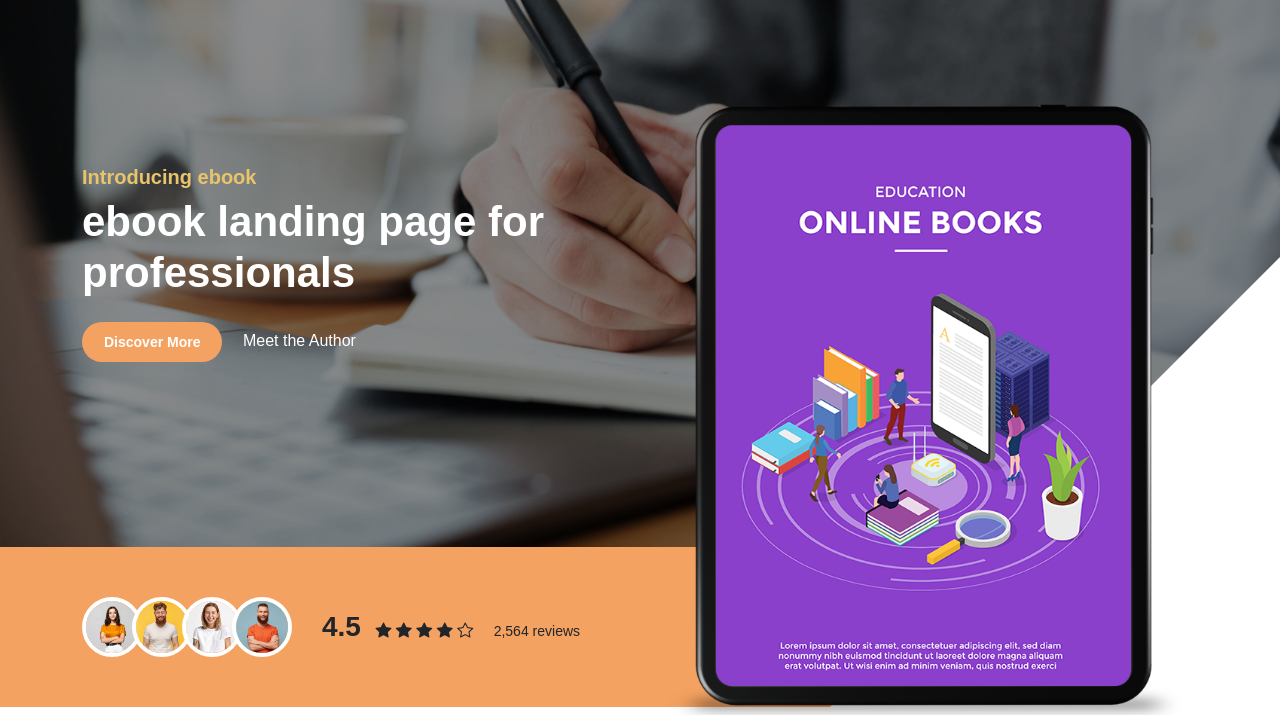
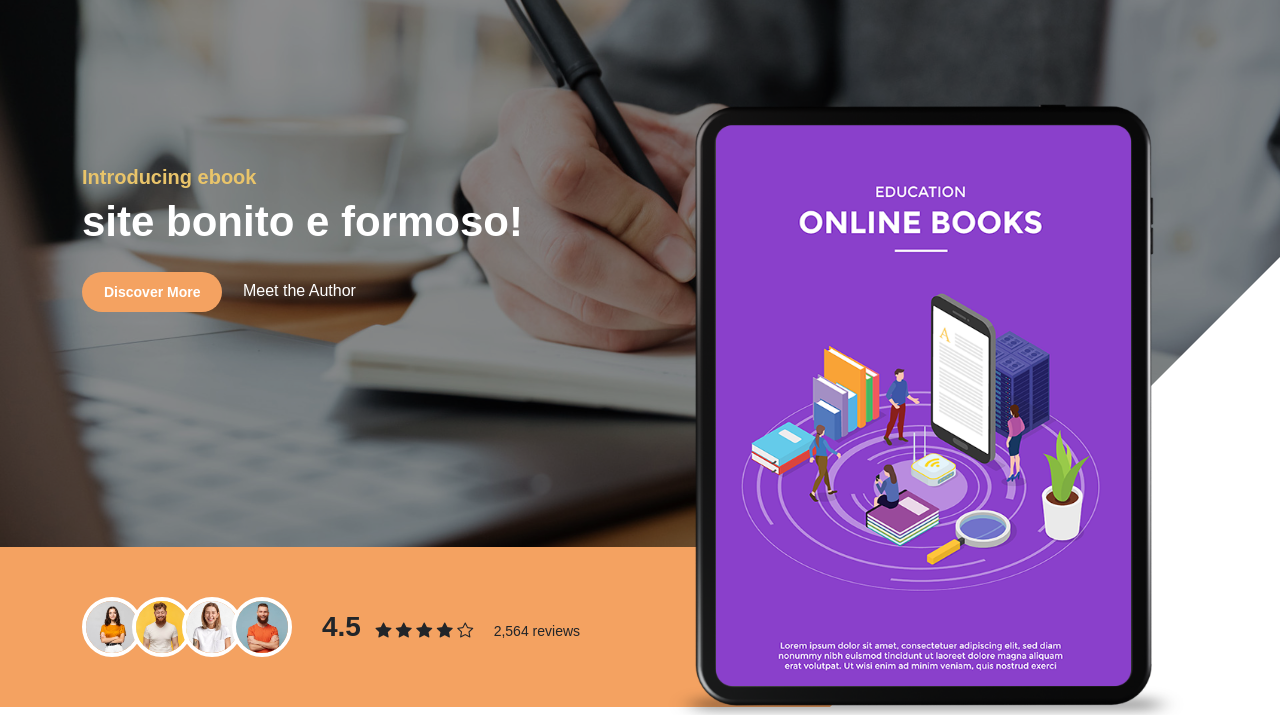
Before and after one commit to joaoraposo10/site, a plain HTML site: page index.html in a window 1280 px wide. Shown: the part 85-800 px from the top of the page. Drawn offline with Linux system fonts and the light colour scheme; a web font is replaced by a local one.

Commit message:
novo arquivo de título

```diff
--- a/index.html
+++ b/index.html
@@ -94,7 +94,7 @@ https://templatemo.com/tm-588-ebook-landing
 
                             <h6>Introducing ebook</h6>
 
-                            <h1 class="text-white mb-4">ebook landing page for professionals</h1>
+                            <h1 class="text-white mb-4">site bonito e formoso!</h1>
 
                             <a href="#section_2" class="btn custom-btn smoothscroll me-3">Discover More</a>
 
```
